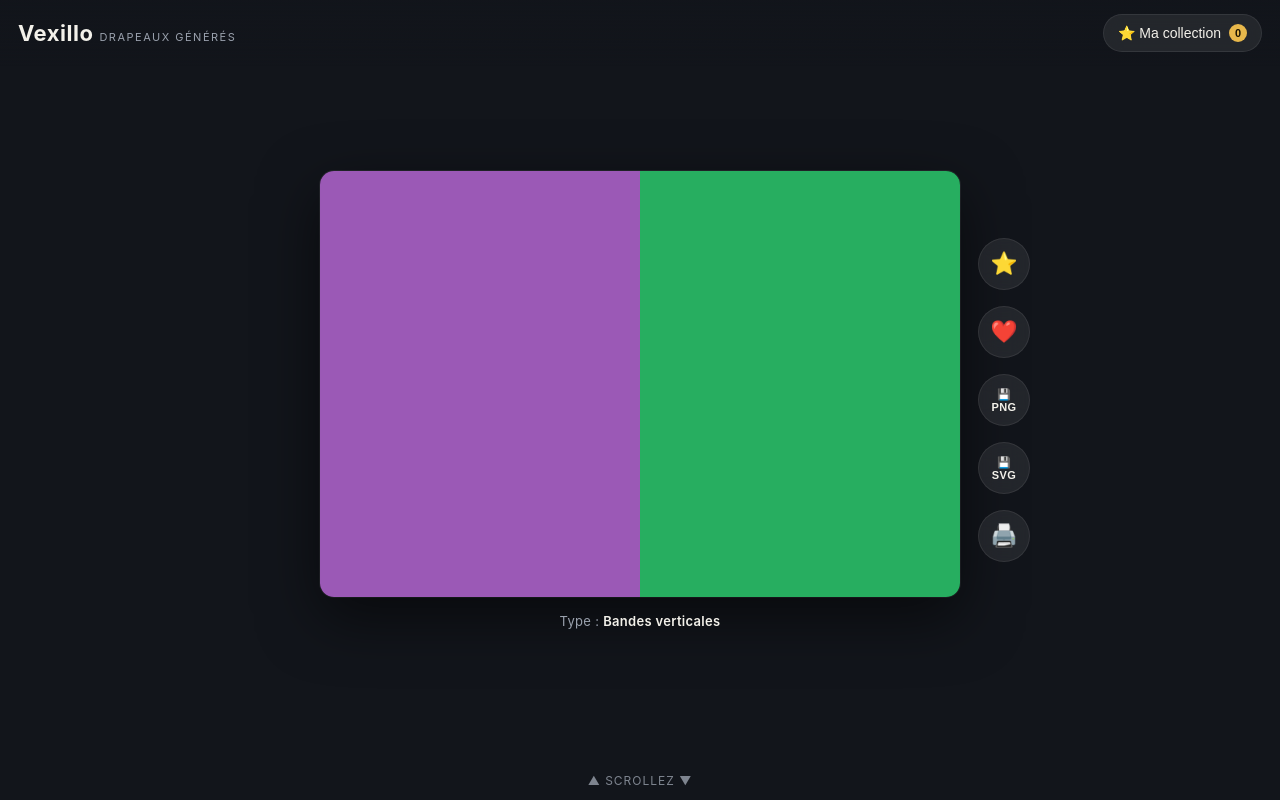
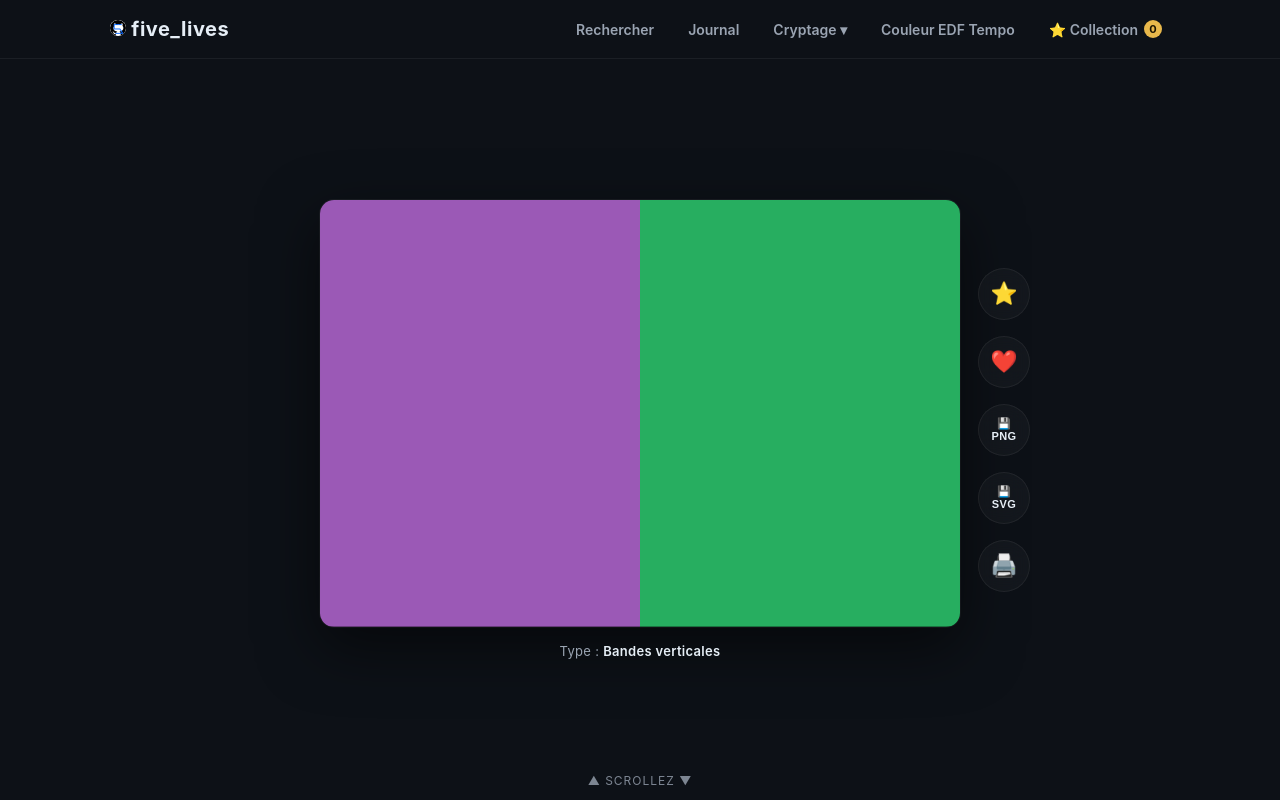
Before and after one commit to scratch-technoval/five-lives, a plain HTML site: page flags.html in a window 1280 px wide. Drawn offline with Linux system fonts and the light colour scheme.

Commit message:
Update header and style for flags generator

```diff
--- a/flags.html
+++ b/flags.html
@@ -3,17 +3,28 @@
 <head>
 <meta charset="UTF-8">
 <meta name="viewport" content="width=device-width, initial-scale=1.0">
-<title>Vexillo — Générateur de drapeaux</title>
+<title>Générateur de drapeaux | five_lives Github</title>
+    <link rel="stylesheet" href="./assets/css/header.css" />
+    <link rel="shortcut icon" href="./assets/favicon.ico" type="image/x-icon">
 <style>
   :root{
-    --bg: #12151b;
-    --bg-card: #1a1e26;
-    --ink: #f3f1ea;
-    --muted: #9aa1ad;
+    --accent: #0b69ff;
+    --accent-transluent: #0b69ff1f;
+    --accent-muted: #3e78ce;
+    --muted: #9aa4b2;
+    --color: #e6eef6;
+    --radius: 14px;
+    --border: rgba(255,255,255,0.06);
+    --shadow: 0 6px 24px rgba(2,6,23,0.6);
+    --input-bg: rgba(255,255,255,0.01);
+    --glass: rgba(255,255,255,0.03);
+    /* aliases internes au générateur */
+    --bg: #0d1117;
+    --bg-card: #161b22;
+    --ink: var(--color);
+    --line: var(--border);
     --gold: #e8b84b;
-    --coral: #e8593f;
-    --line: rgba(255,255,255,0.08);
-    --glass: rgba(255,255,255,0.08);
+    --red: #e83f3f;
   }
   *{box-sizing:border-box;}
   html,body{
@@ -27,45 +38,29 @@
     font-style: italic;
   }
 
-  /* ---------- HEADER ---------- */
-  header{
-    position:fixed; top:0; left:0; right:0; z-index:40;
-    display:flex; align-items:center; justify-content:space-between;
-    padding:14px 18px;
-    background:linear-gradient(to bottom, rgba(18,21,27,0.95), rgba(18,21,27,0));
-    pointer-events:none;
-  }
-  header *{pointer-events:auto;}
-  .logo{
-    font-size:22px; font-weight:700; letter-spacing:0.5px;
-    display:flex; align-items:baseline; gap:6px;
-  }
-  .logo .tag{ font-size:11px; color:var(--muted); font-weight:400; letter-spacing:1.5px; text-transform:uppercase;}
-  .collection-btn{
-    display:flex; align-items:center; gap:8px;
-    background:var(--glass); backdrop-filter: blur(8px);
-    border:1px solid var(--line); color:var(--ink);
-    padding:9px 14px; border-radius:999px; font-size:14px; cursor:pointer;
-    transition: background .15s ease, transform .15s ease;
-  }
-  .collection-btn:hover{ background:rgba(255,255,255,0.14); }
-  .collection-btn:active{ transform:scale(0.96); }
   .count-badge{
     background:var(--gold); color:#1a1300; font-weight:700;
     font-size:11px; min-width:18px; height:18px; border-radius:9px;
-    display:flex; align-items:center; justify-content:center; padding:0 5px;
+    display:inline-flex; align-items:center; justify-content:center; padding:0 5px;
   }
+  /* Lien "Collection" dans la nav five_lives */
+  #openCollection{ cursor:pointer; }
 
   /* ---------- FEED ---------- */
+  /* --header-h : hauteur réelle du .site-header de five_lives (~50px) */
+  :root{ --header-h: 50px; }
   #feed{
-    height:100vh; height:100dvh; overflow-y:scroll;
+    height: calc(100vh - var(--header-h));
+    height: calc(100dvh - var(--header-h));
+    overflow-y:scroll;
     scroll-snap-type:y mandatory;
     scrollbar-width:none;
   }
   #feed::-webkit-scrollbar{ display:none; }
 
   .card{
-    height:100vh; height:100dvh;
+    height: calc(100vh - var(--header-h));
+    height: calc(100dvh - var(--header-h));
     scroll-snap-align:start; scroll-snap-stop:always;
     display:flex; flex-direction:column; align-items:center; justify-content:center;
     position:relative; padding:0 16px;
@@ -105,7 +100,7 @@
   }
   .act-btn:active{ transform:scale(0.88); }
   .act-btn.star-btn.active{ background:var(--gold); color:#1a1300; border-color:var(--gold); }
-  .act-btn.heart-btn.active{ background:var(--coral); color:#fff; border-color:var(--coral); }
+  .act-btn.heart-btn.active{ background:var(--red); color:#fff; border-color:var(--red); }
   .act-btn.pulse{ animation:pulse .35s ease; }
   .act-btn.text-btn{ font-size:11px; font-weight:700; letter-spacing:0.4px; }
   @keyframes pulse{ 0%{transform:scale(1);} 40%{transform:scale(1.25);} 100%{transform:scale(1);} }
@@ -127,10 +122,11 @@
   }
   .modal.hidden{ display:none; }
   .modal-header{
-    display:flex; align-items:center; justify-content:space-between;
-    padding:20px 22px; border-bottom:1px solid var(--line);
+    display:flex; align-items:end; justify-content:space-between;
+    padding:0px 22px 20px 22px; border-bottom:1px solid var(--line);
+    height: 140px;
   }
-  .modal-header h2{ margin:0; font-size:20px; font-weight:700; }
+  .modal-header h2{ margin:0; font-size:36px; font-weight:700; }
   .close-btn{
     background:none; border:1px solid var(--line); color:var(--ink);
     width:36px; height:36px; border-radius:50%; font-size:18px; cursor:pointer;
@@ -162,12 +158,7 @@
 </head>
 <body>
 
-<header>
-  <div class="logo">Vexillo<span class="tag">drapeaux générés</span></div>
-  <button class="collection-btn" id="openCollection">
-    ⭐ Ma collection <span class="count-badge" id="collectionCount">0</span>
-  </button>
-</header>
+<div id="header"></div>
 
 <div id="feed"></div>
 
@@ -181,6 +172,34 @@
   </div>
 </div>
 
+  <script defer>
+    header = `
+<header class="site-header">
+  <div class="header-inner">
+    <div class="logo"><img src="./assets/favicon.ico" height="16" style="background-color: white; border-radius: 100%;" /> <a href="./index.html">five_lives</a></div>
+    <nav class="nav">
+      <a id="importance1" href="./search.html">Rechercher</a>
+      <a id="importance1" href="./newspaper.html">Journal</a>
+
+      <div id="importance-2" class="dropdown">
+        <a href="#" class="dropdown-toggle" aria-haspopup="true" aria-expanded="false">Cryptage ▾</a>
+        <div class="opener"></div>
+        <div class="dropdown-menu" role="menu" aria-label="Cryptage menu">
+          <a href="./SSSS.html" role="menuitem">Encodage SSSS</a>
+          <a href="./morse.html" role="menuitem">Morse</a>
+        </div>
+      </div>
+      <a id="importance-4" href="./edf-tempo.html">Couleur EDF Tempo</a>
+      <a href="#" id="openCollection">⭐ Collection <span class="count-badge" id="collectionCount">0</span></a>
+      </div>
+    </nav>
+  </div>
+</header>
+`
+
+document.getElementById("header").innerHTML = header
+
+  </script>
 <script>
 /* ============ PALETTE & GÉNÉRATION ============ */
 const PALETTE = [
@@ -352,8 +371,8 @@ function loadStore(key){
 }
 function saveStore(key,obj){ localStorage.setItem(key, JSON.stringify(obj)); }
 
-let favorites = loadStore('vexillo_favorites');
-let likes = loadStore('vexillo_likes');
+let favorites = loadStore('flags_favorites');
+let likes = loadStore('flags_likes');
 
 function updateCollectionBadge(){
   const ids = new Set([...Object.keys(favorites), ...Object.keys(likes)]);
@@ -455,14 +474,14 @@ function createCard(def, isFirst){
   starBtn.addEventListener('click', ()=>{
     if(favorites[def.id]) delete favorites[def.id];
     else favorites[def.id] = def;
-    saveStore('vexillo_favorites', favorites);
+    saveStore('flags_favorites', favorites);
     refresh(); pulse(starBtn); updateCollectionBadge();
   });
 
   heartBtn.addEventListener('click', ()=>{
     if(likes[def.id]) delete likes[def.id];
     else likes[def.id] = def;
-    saveStore('vexillo_likes', likes);
+    saveStore('flags_likes', likes);
     refresh(); pulse(heartBtn); updateCollectionBadge();
   });
 
@@ -494,8 +513,8 @@ const collectionModal = document.getElementById('collectionModal');
 const collectionGrid = document.getElementById('collectionGrid');
 
 function openCollection(){
-  favorites = loadStore('vexillo_favorites');
-  likes = loadStore('vexillo_likes');
+  favorites = loadStore('flags_favorites');
+  likes = loadStore('flags_likes');
   const ids = new Set([...Object.keys(favorites), ...Object.keys(likes)]);
   collectionGrid.innerHTML = '';
 
@@ -523,8 +542,8 @@ function openCollection(){
       item.querySelector('.pr-mini').addEventListener('click', ()=> printFlag(def));
       item.querySelector('.rm-mini').addEventListener('click', ()=>{
         delete favorites[id]; delete likes[id];
-        saveStore('vexillo_favorites', favorites);
-        saveStore('vexillo_likes', likes);
+        saveStore('flags_favorites', favorites);
+        saveStore('flags_likes', likes);
         const cardInFeed = feed.querySelector(`.card[data-id="${id}"]`);
         if(cardInFeed && cardInFeed.refreshButtons) cardInFeed.refreshButtons();
         updateCollectionBadge();
@@ -536,8 +555,23 @@ function openCollection(){
   collectionModal.classList.remove('hidden');
 }
 
-document.getElementById('openCollection').addEventListener('click', openCollection);
+/* Le header five_lives est injecté via innerHTML APRÈS ce script,
+   donc on écoute sur document en délégation — fonctionne dans les deux cas
+   (header injecté ou déjà présent). */
+document.addEventListener('click', e => {
+  const btn = e.target.closest('#openCollection');
+  if(btn){ e.preventDefault(); openCollection(); }
+});
 document.getElementById('closeCollection').addEventListener('click', ()=> collectionModal.classList.add('hidden'));
+
+/* Mesure la hauteur réelle du header après injection et ajuste --header-h */
+function syncHeaderHeight(){
+  const h = document.querySelector('.site-header');
+  if(h) document.documentElement.style.setProperty('--header-h', h.offsetHeight + 'px');
+}
+/* Tente immédiatement, puis après un tick (au cas où le header est injecté en JS) */
+syncHeaderHeight();
+setTimeout(syncHeaderHeight, 0);
 
 updateCollectionBadge();
 </script>
```
